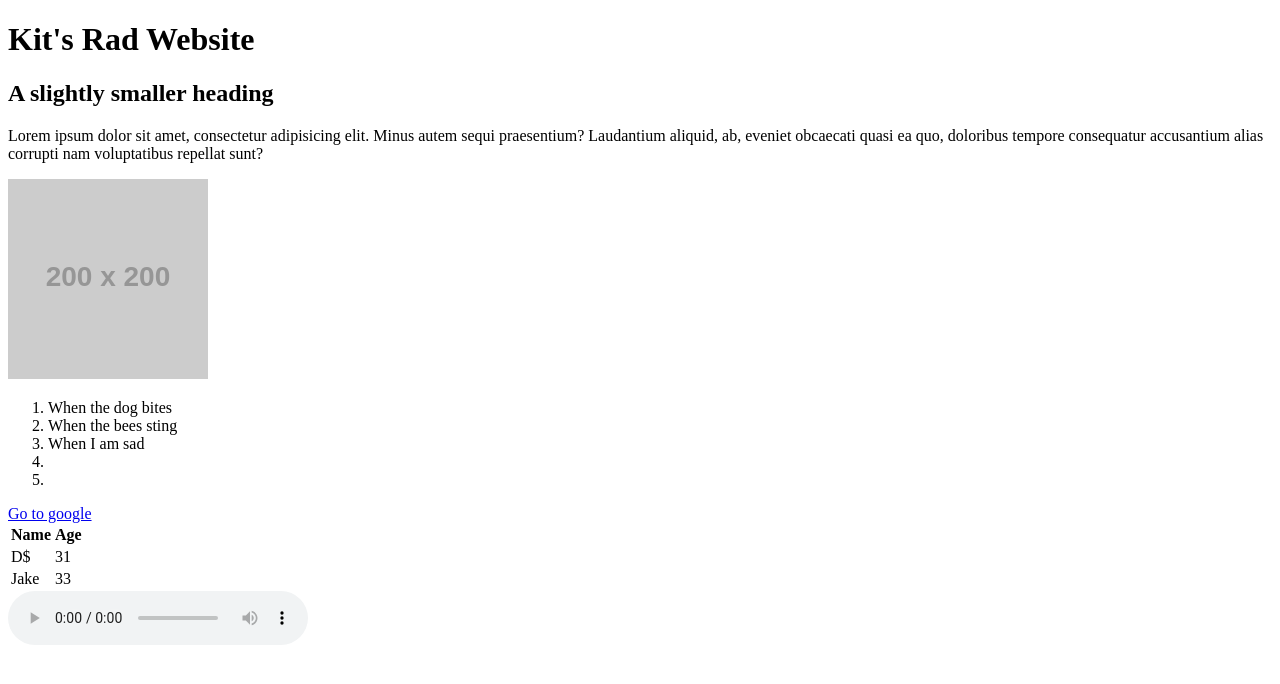
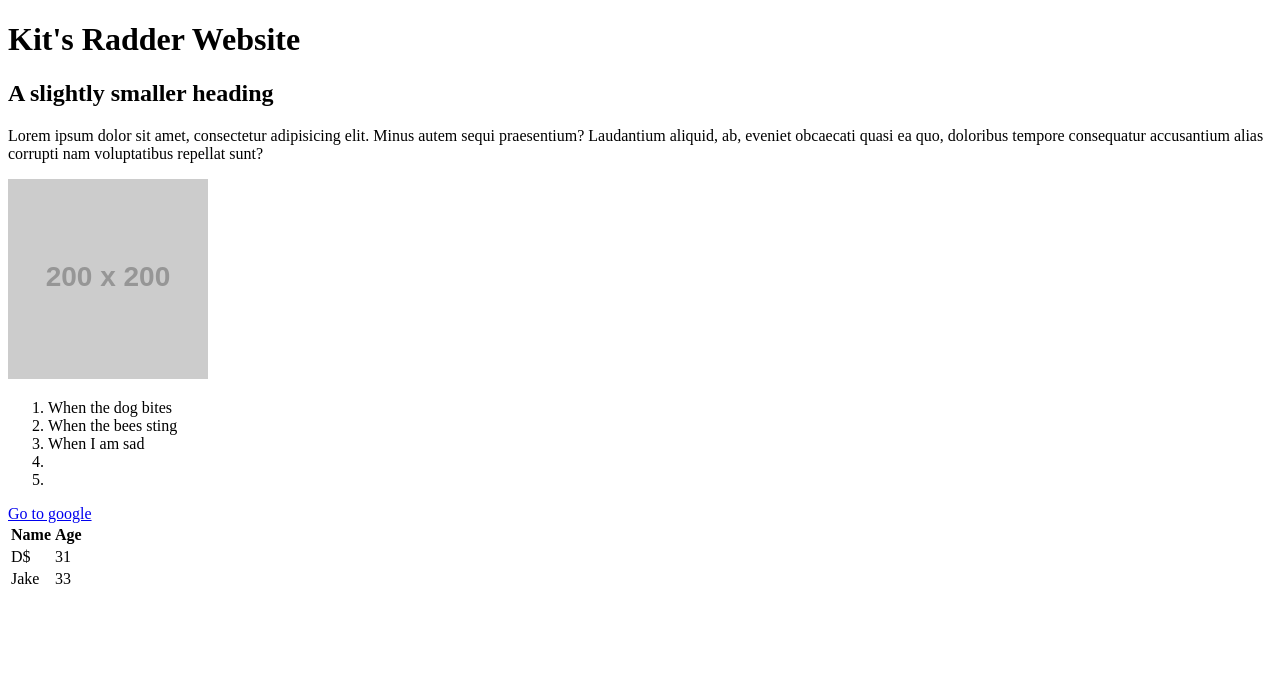
Before and after one commit to KitGardner/night-day1, a plain HTML site: page index.html in a window 1280 px wide. Drawn offline with Linux system fonts and the light colour scheme; placeholder pictures from the web are drawn by us.

Commit message:
Removed Audio

```diff
--- a/index.html
+++ b/index.html
@@ -7,7 +7,7 @@
   <title>Kit's rad site</title>
 </head>
 <body>
-  <h1>Kit's Rad Website</h1>
+  <h1>Kit's Radder Website</h1>
   <h2>A slightly smaller heading</h2>
   <div>
     <p>Lorem ipsum dolor sit amet, consectetur adipisicing elit. Minus autem sequi praesentium? Laudantium aliquid, ab, eveniet obcaecati quasi ea quo, doloribus tempore consequatur accusantium alias corrupti nam voluptatibus repellat sunt?</p>
@@ -37,6 +37,5 @@
       <td>33</td>
     </tr>
   </table>
-  <audio controls src=""></audio>
 </body>
 </html>
```
